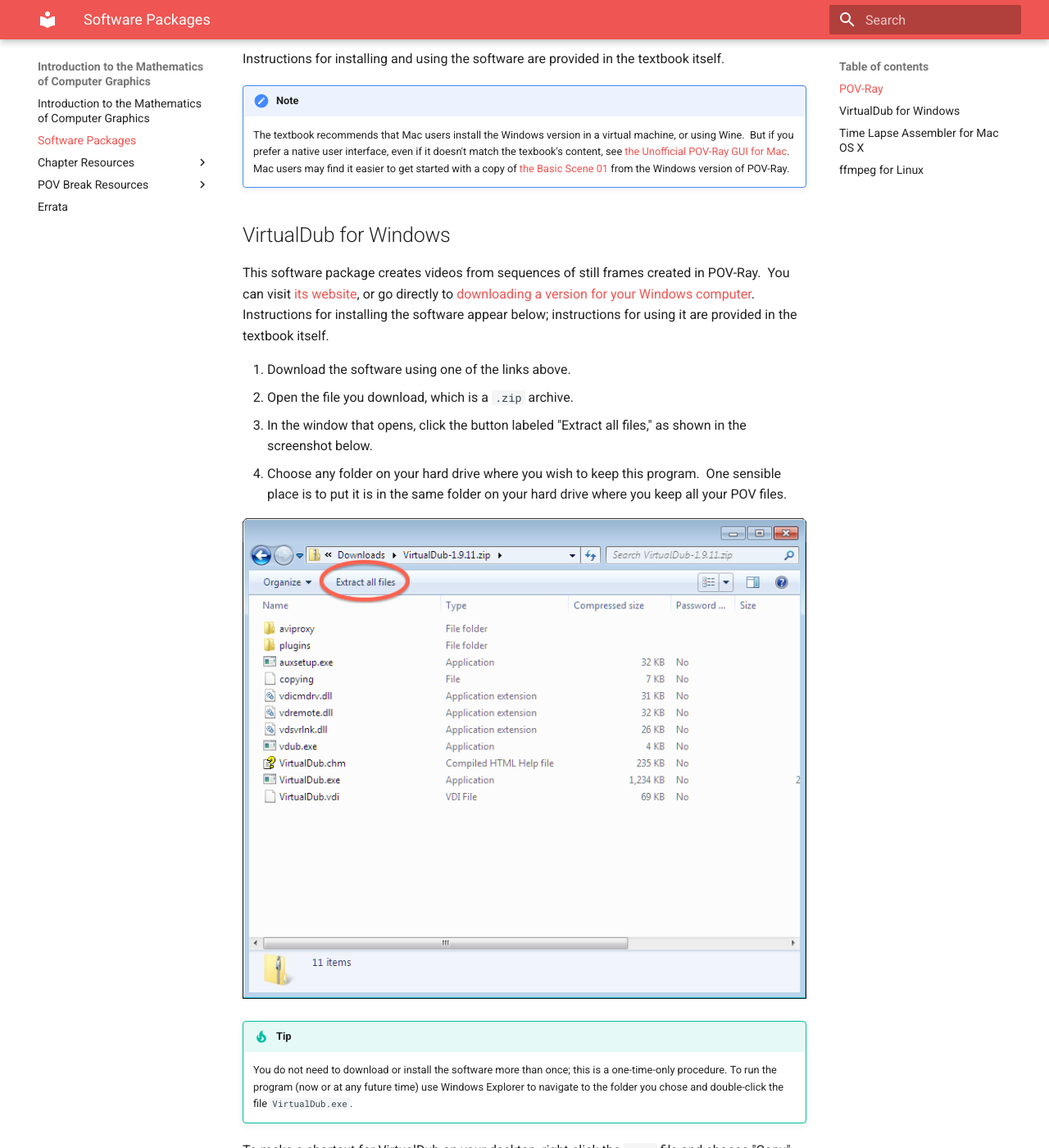
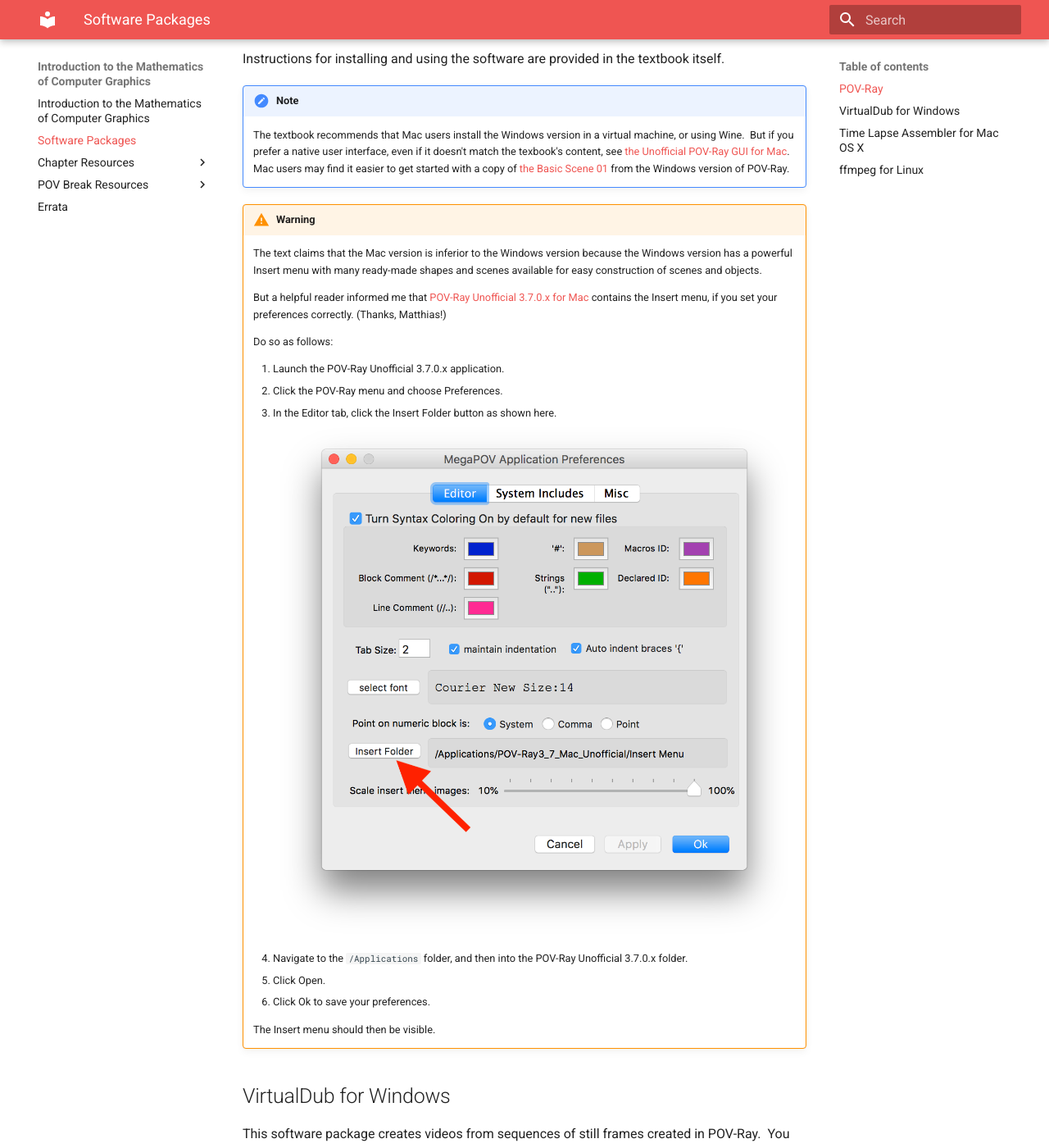
Before and after one commit to nathancarter/mocg, an MkDocs documentation site: the page built from docs/software-packages.md, in a window 1280 px wide and 1400 px high, scrolled down 239 px. Shown: the whole window at 82% size. Built offline with MkDocs 1.6.1 and Material for MkDocs 9.7.7, drawn with Linux system fonts in a browser that asks for light colours; old or Windows-style settings are respelled for this version of MkDocs.

Commit message:
Adding errata and instructions re: Insert Menu for Mac

```diff
--- a/docs/software-packages.md
+++ b/docs/software-packages.md
@@ -13,6 +13,32 @@
     Mac](http://megapov.inetart.net/povrayunofficial_mac/finalpov.html).
     Mac users may find it easier to get started with a copy of [the Basic
     Scene 01](files/basic-scene-01.pov) from the Windows version of POV-Ray.
+
+!!! warning
+    The text claims that the Mac version is inferior to the Windows version
+    because the Windows version has a powerful Insert menu with many
+    ready-made shapes and scenes available for easy construction of scenes
+    and objects.
+
+    But a helpful reader informed me that
+    [POV-Ray Unofficial 3.7.0.x for Mac](http://megapov.inetart.net/povrayunofficial_mac/)
+    contains the Insert menu, if you set your preferences correctly.
+    (Thanks, Matthias!)
+
+    Do so as follows:
+
+     1. Launch the POV-Ray Unofficial 3.7.0.x application.
+     1. Click the POV-Ray menu and choose Preferences.
+     1. In the Editor tab, click the Insert Folder button as shown here.
+        ![POV-Ray Unofficial for Mac 3.7.0.x Preferences window](images/mac-insert-menu.png)
+     1. Navigate to the `/Applications` folder, and then into the
+        POV-Ray Unofficial 3.7.0.x folder.
+     1. Click Open.
+     1. Click Ok to save your preferences.
+
+    The Insert menu should then be visible.
+
+
 
 ## VirtualDub for Windows
 
```
Also changed, not shown: docs/errata.md (+9 -0 lines), docs/images/mac-insert-menu.png (added).
